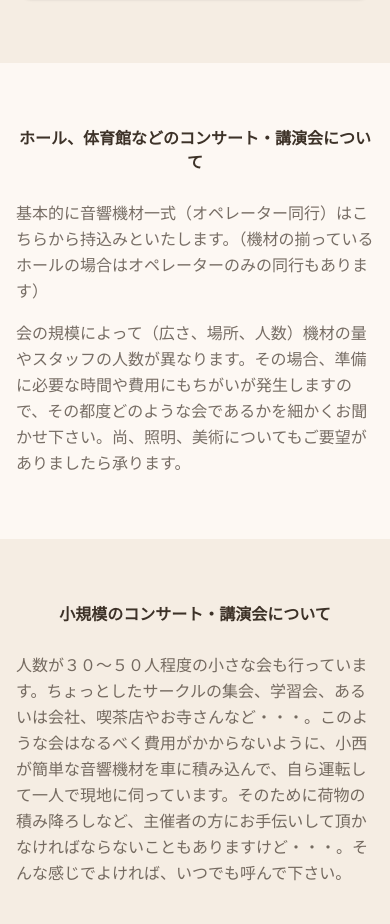
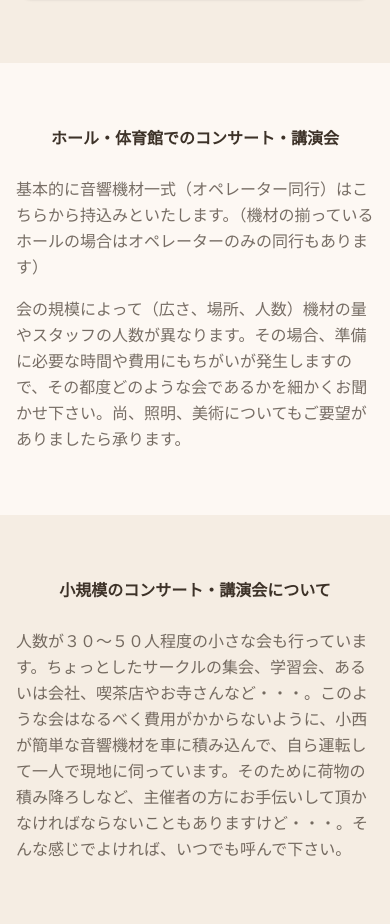
Before and after one commit to gitmrk2k6/farther-hp, a Next.js app: page /lecture in a window 390 px wide. Shown: the part 2783-3707 px from the top of the page. Built offline with nearby package versions, Linux system fonts and the light colour scheme.

Commit message:
fix: 講演会見出しをスマホ用に短縮テキスト表示

```diff
--- a/src/app/lecture/page.tsx
+++ b/src/app/lecture/page.tsx
@@ -120,7 +120,8 @@ export default function LecturePage() {
         <div className="max-w-3xl mx-auto">
           <FadeIn>
             <h3 className="font-serif text-base md:text-2xl font-bold mb-6 text-center">
-              ホール、体育館などのコンサート・講演会について
+              <span className="md:hidden">ホール・体育館でのコンサート・講演会</span>
+              <span className="hidden md:inline">ホール、体育館などのコンサート・講演会について</span>
             </h3>
             <div className="space-y-4 text-foreground/70 leading-relaxed">
               <p>
```
